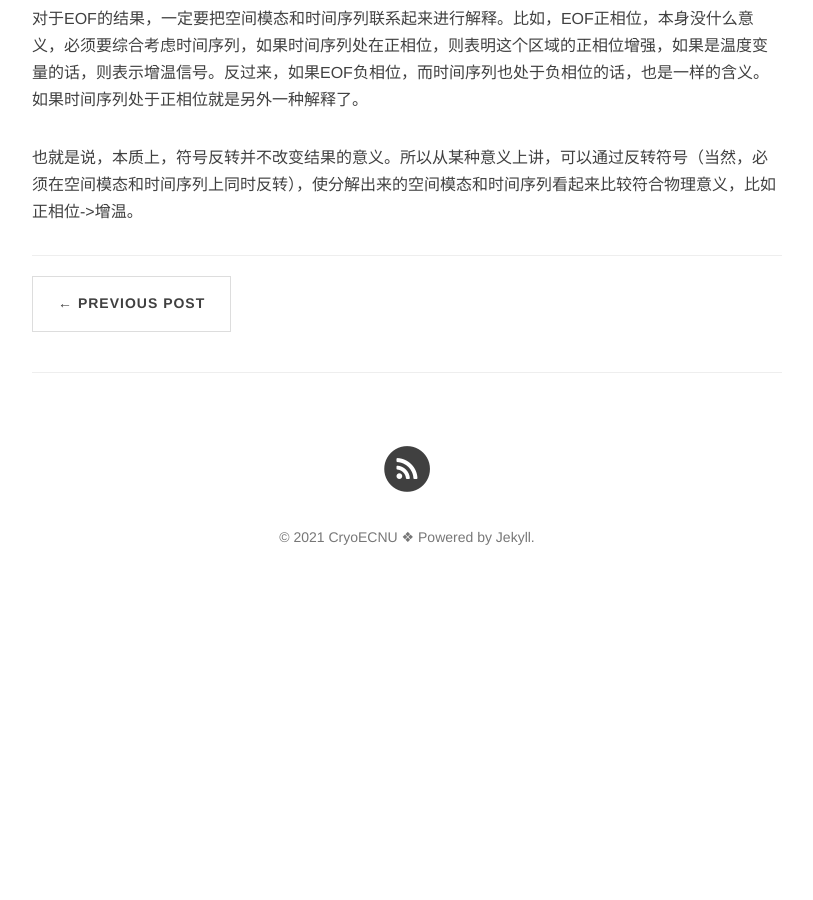
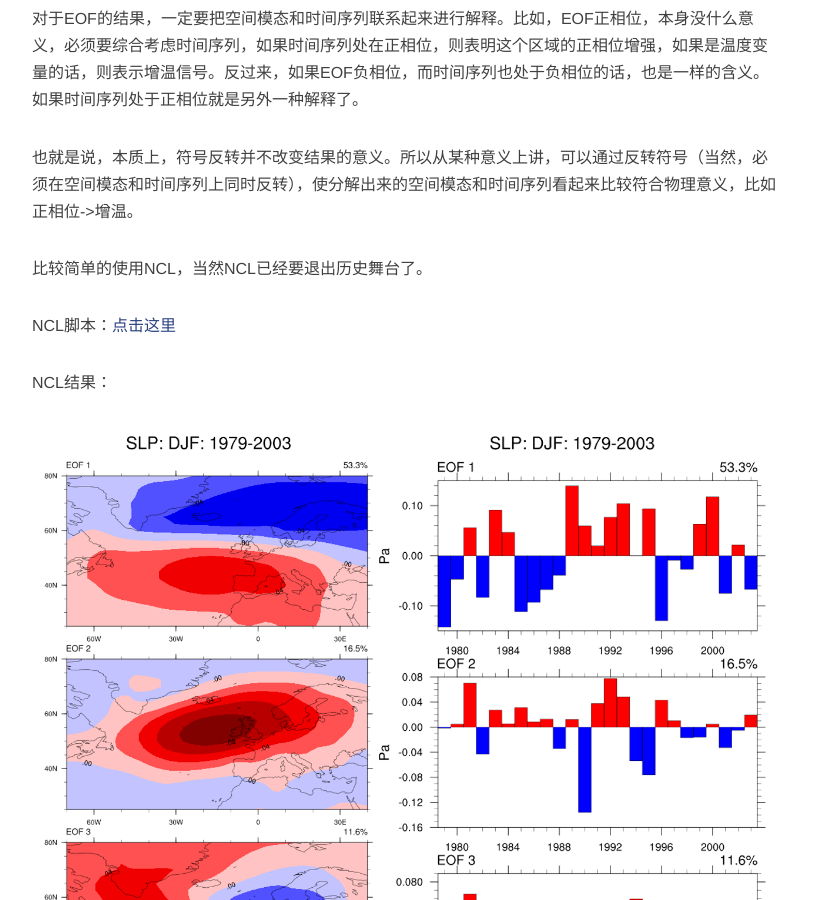
Before and after one commit to CryoECNU/cryoecnu.github.io, a Jekyll site: the page built from _posts/2021-02-14-Standard_EOF.md, in a window 1280 px wide and 900 px high, scrolled down 674 px. Shown: the whole window, without its empty margins (233-1046 px from the left). Built offline with Jekyll 4.4.1, drawn with Linux system fonts in a browser that asks for light colours; nearby versions of some CDN libraries; comment, search, counter and statistics services are not loaded; before the commit the page ends 1289 px from its top, so only the background shows below that.

Commit message:
Update 2021-02-14-Standard_EOF.md

```diff
--- a/_posts/2021-02-14-Standard_EOF.md
+++ b/_posts/2021-02-14-Standard_EOF.md
@@ -17,3 +17,13 @@ EOF分析在数学上是严格的，但是并不是基于物理学。物理意
 对于EOF的结果，一定要把空间模态和时间序列联系起来进行解释。比如，EOF正相位，本身没什么意义，必须要综合考虑时间序列，如果时间序列处在正相位，则表明这个区域的正相位增强，如果是温度变量的话，则表示增温信号。反过来，如果EOF负相位，而时间序列也处于负相位的话，也是一样的含义。如果时间序列处于正相位就是另外一种解释了。
 
 也就是说，本质上，符号反转并不改变结果的意义。所以从某种意义上讲，可以通过反转符号（当然，必须在空间模态和时间序列上同时反转），使分解出来的空间模态和时间序列看起来比较符合物理意义，比如正相位->增温。
+
+比较简单的使用NCL，当然NCL已经要退出历史舞台了。
+
+NCL脚本：[点击这里](https://www.ncl.ucar.edu/Applications/Scripts/eof_1.ncl)
+
+NCL结果：
+
+<center>
+<p><img src="/img/eof_20210214.png" align="center"></p>
+</center>
```
